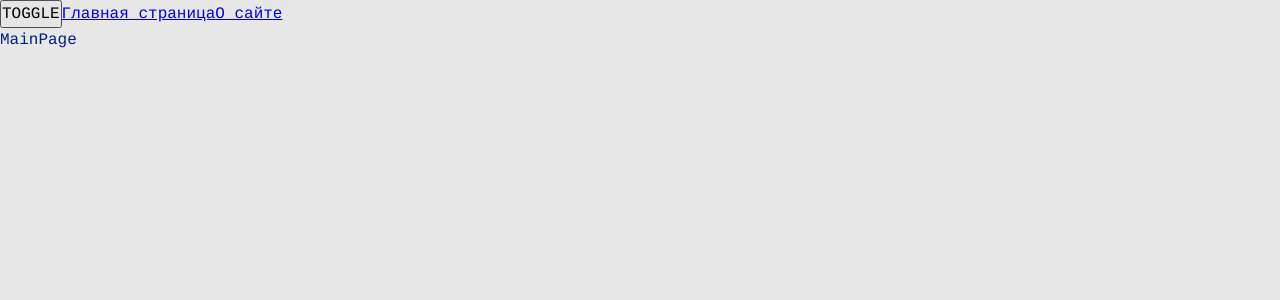
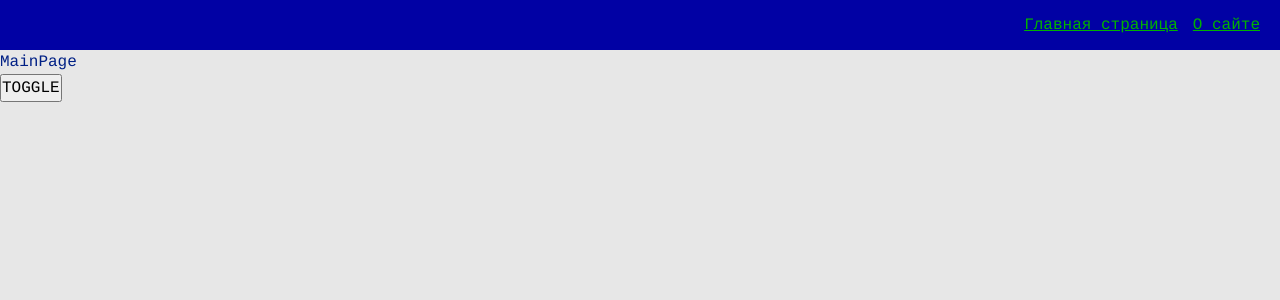
Before and after one commit to RudenkoArt/production-project, a React app: page / in a window 1280 px wide. Shown: the top 300 px of the page. Built offline with nearby package versions, Linux system fonts and the light colour scheme.

Commit message:
add Navbar & AppLink UI Kit component

```diff
--- a/src/app/App.tsx
+++ b/src/app/App.tsx
@@ -3,16 +3,16 @@
 import {classNames} from "shared/lib/classNames/classNames";
 import {useTheme} from "app/providers/ThemeProvider";
 import {AppRouter} from "app/providers/router";
+import {Navbar} from "widgets/Navbar";
 
 const App = () => {
     const {theme, toggleTheme} = useTheme()
 
     return (
         <div className={classNames('app', {}, [theme])}>
+            <Navbar />
+            <AppRouter />
             <button onClick={toggleTheme}>TOGGLE</button>
-            <Link to={'/'}>Главная страница</Link>
-            <Link to={'/about'}>О сайте</Link>
-            <AppRouter />
         </div>
     );
 };
--- a/src/app/styles/themes/dark.scss
+++ b/src/app/styles/themes/dark.scss
@@ -1,6 +1,9 @@
 .app.dark {
   --bg-color: #0101a4;
+  --inverted-bg-color: #e7e7e7;
 
   --primary-color: #018001;
   --secondary-color: #00b200;
+  --inverted-primary-color: #002085;
+  --inverted-secondary-color: #0049d0;
 }
--- a/src/app/styles/themes/light.scss
+++ b/src/app/styles/themes/light.scss
@@ -1,6 +1,9 @@
 .app.light {
   --bg-color: #e7e7e7;
+  --inverted-bg-color: #0101a4;
 
   --primary-color: #002085;
   --secondary-color: #0049d0;
+  --inverted-primary-color: #018001;
+  --inverted-secondary-color: #00b200;
 }
--- a/src/app/styles/variables/global.scss
+++ b/src/app/styles/variables/global.scss
@@ -8,4 +8,7 @@
   --font-size-l: 24px;
   --font-line-l: 32px;
   --font-l: var(--font-size-l) / var(--font-line-l) var(--font-family-main);
+
+  // Sizes
+  --navbar-height: 50px
 }
--- a/src/shared/lib/classNames/classNames.ts
+++ b/src/shared/lib/classNames/classNames.ts
@@ -1,9 +1,9 @@
 type Mods = Record<string, boolean | string>
 
-export  function classNames(cls: string, mods: Mods, additional: string[]): string {
+export  function classNames(cls: string, mods: Mods = {}, additional: string[] = []): string {
     return [
         cls,
-        ...additional,
+        ...additional.filter(Boolean),
         ...Object.entries(mods)
             .filter(([className, value]) => Boolean(value))
             .map(([className]) => className)
--- /dev/null
+++ b/src/shared/ui/AppLink/AppLink.module.scss
@@ -0,0 +1,11 @@
+.AppLink {
+  color: var(--primary-color);
+}
+
+.primary {
+  color: var(--primary-color);
+}
+
+.secondary {
+  color: var(--inverted-secondary-color);
+}
--- /dev/null
+++ b/src/shared/ui/AppLink/AppLink.tsx
@@ -0,0 +1,34 @@
+import {classNames} from "shared/lib/classNames/classNames";
+import cls from './AppLink.module.scss'
+import {Link, LinkProps} from "react-router-dom";
+import {FC} from "react";
+
+export enum AppLinkTheme {
+    PRIMARY = 'primary',
+    SECONDARY = 'secondary',
+}
+
+interface AppLinkProps extends LinkProps{
+    className?: string;
+    theme?: AppLinkTheme;
+}
+
+export const AppLink: FC<AppLinkProps> = (props) => {
+    const {
+        to,
+        className,
+        children,
+        theme = AppLinkTheme.PRIMARY,
+        ...otherProps
+    } = props;
+
+    return (
+        <Link
+            to={to}
+            className={classNames(cls.AppLink, {}, [className, cls[theme]])}
+            {...otherProps}
+        >
+            {children}
+        </Link>
+    );
+};
--- /dev/null
+++ b/src/widgets/Navbar/index.ts
@@ -0,0 +1,5 @@
+import {Navbar} from "./ui/Navbar";
+
+export {
+    Navbar,
+}
--- /dev/null
+++ b/src/widgets/Navbar/ui/Navbar.module.scss
@@ -0,0 +1,16 @@
+.Navbar {
+  width: 100%;
+  height: var(--navbar-height);
+  background: var(--inverted-bg-color);
+  display: flex;
+  align-items: center;
+  padding: 20px;
+}
+
+.links {
+  margin-left: auto;
+}
+
+.mainLink {
+  margin-right: 15px;
+}
--- /dev/null
+++ b/src/widgets/Navbar/ui/Navbar.tsx
@@ -0,0 +1,18 @@
+import React from 'react';
+import {classNames} from "shared/lib/classNames/classNames";
+import cls from './Navbar.module.scss'
+import {AppLink, AppLinkTheme} from "shared/ui/AppLink/AppLink";
+
+interface NavbarProps {
+    className?: string;
+}
+
+export const Navbar = ({className}: NavbarProps) => {
+    return (
+        <div className={classNames(cls.Navbar, {}, [className])}>
+            <div className={cls.links}></div>
+            <AppLink theme={AppLinkTheme.SECONDARY} to={'/'} className={cls.mainLink}>Главная страница</AppLink>
+            <AppLink theme={AppLinkTheme.SECONDARY} to={'/about'}>О сайте</AppLink>
+        </div>
+    );
+};
```
